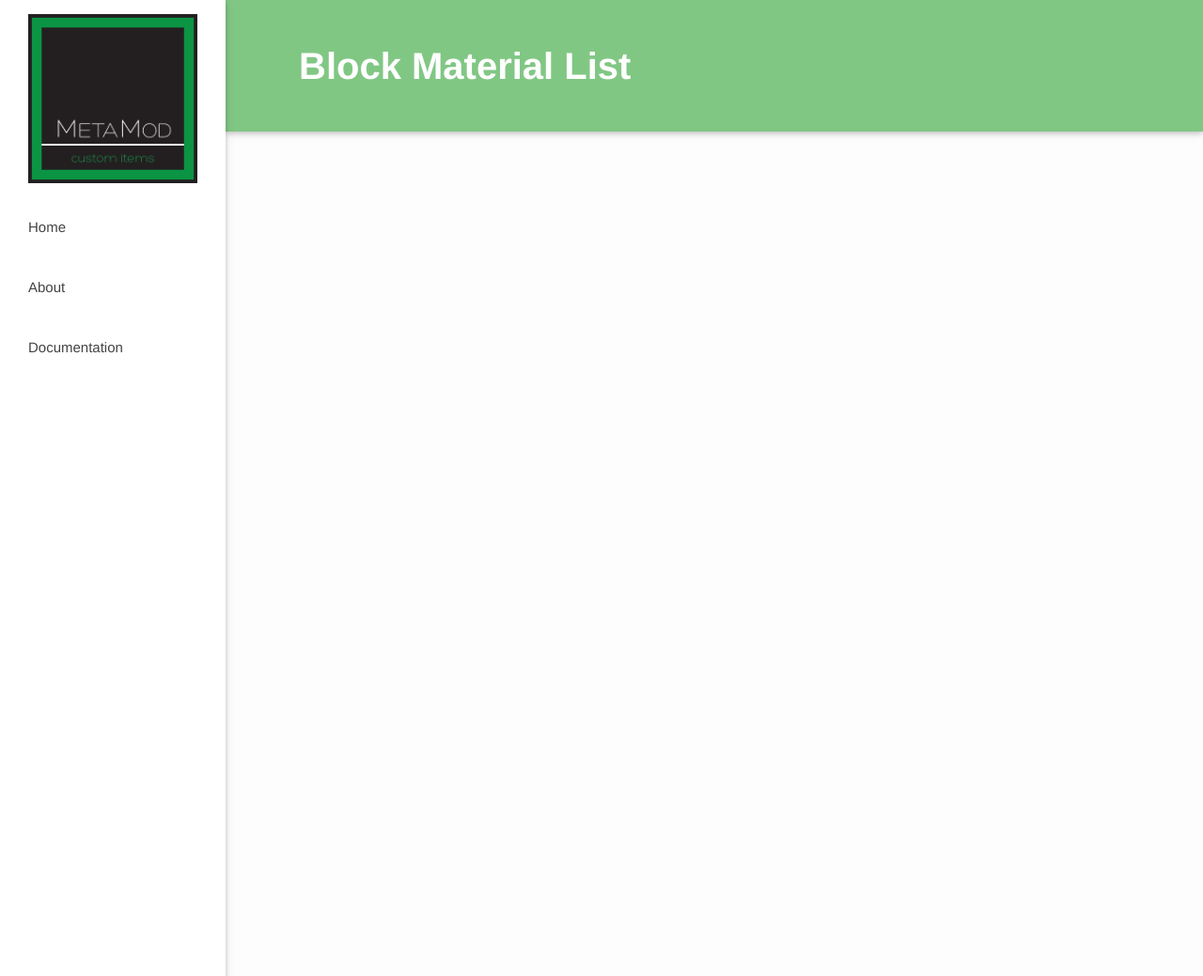
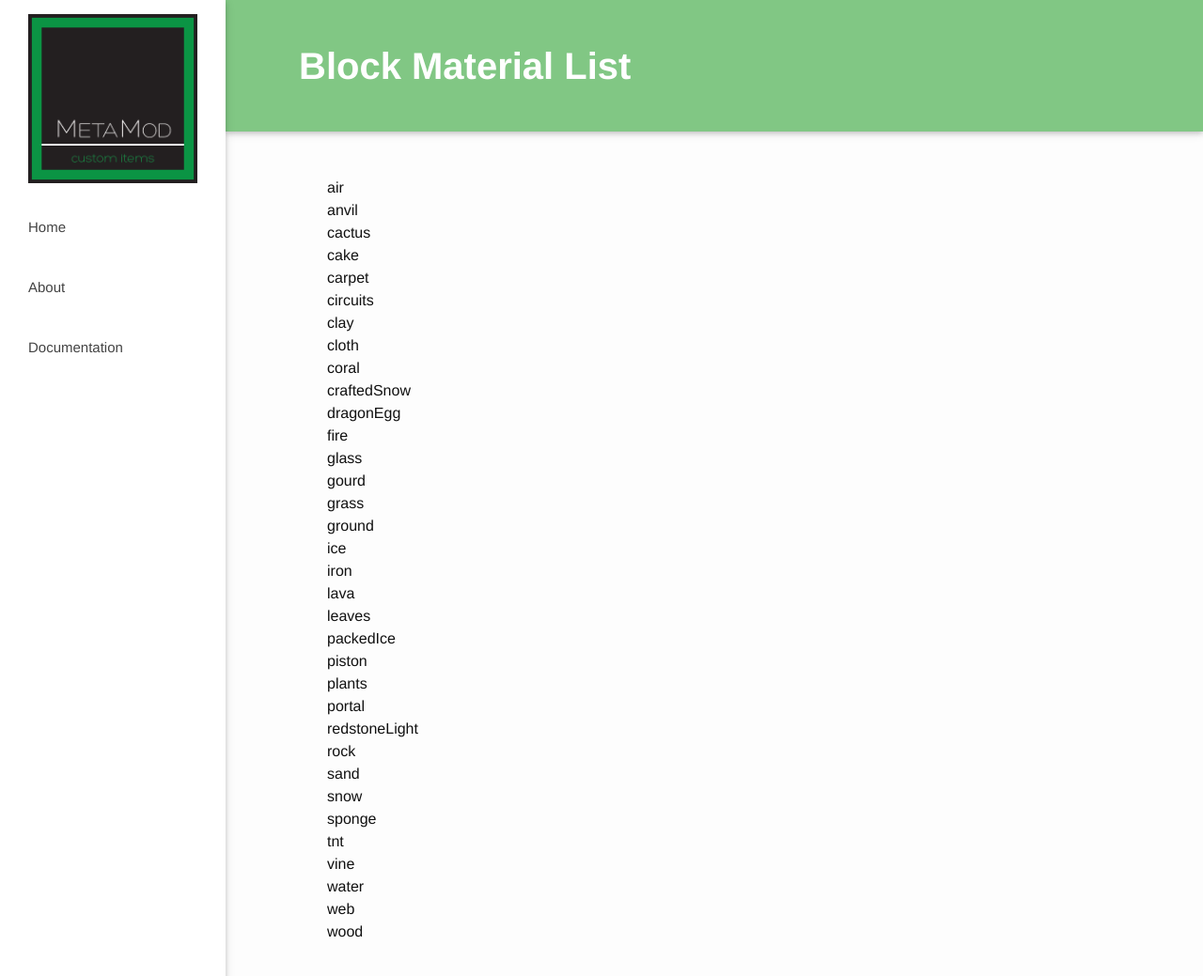
Before and after one commit to marcel0ll/CustomItems, a Jekyll site: the page built from documentation/block_material_list.md, in a window 1280 px wide and 1039 px high. Shown: the whole window at 94% size. Built offline with Jekyll 4.4.1, drawn with Linux system fonts in a browser that asks for light colours; nearby versions of some CDN libraries.

Commit message:
Fill some empty files

```diff
--- a/documentation/block_material_list.md
+++ b/documentation/block_material_list.md
@@ -2,3 +2,37 @@
 layout: wiki
 title: Block Material List
 ---
+* air
+* anvil
+* cactus
+* cake
+* carpet
+* circuits
+* clay
+* cloth
+* coral
+* craftedSnow
+* dragonEgg
+* fire
+* glass
+* gourd
+* grass
+* ground
+* ice
+* iron
+* lava
+* leaves
+* packedIce
+* piston
+* plants
+* portal
+* redstoneLight
+* rock
+* sand
+* snow
+* sponge
+* tnt
+* vine
+* water
+* web
+* wood
```
Also changed, not shown: documentation/block_type_list.md (+21 -0 lines), documentation/effects_list.md (+21 -0 lines), documentation/step_sound_list.md (+12 -0 lines), documentation/tool_class_list.md (+3 -0 lines).
